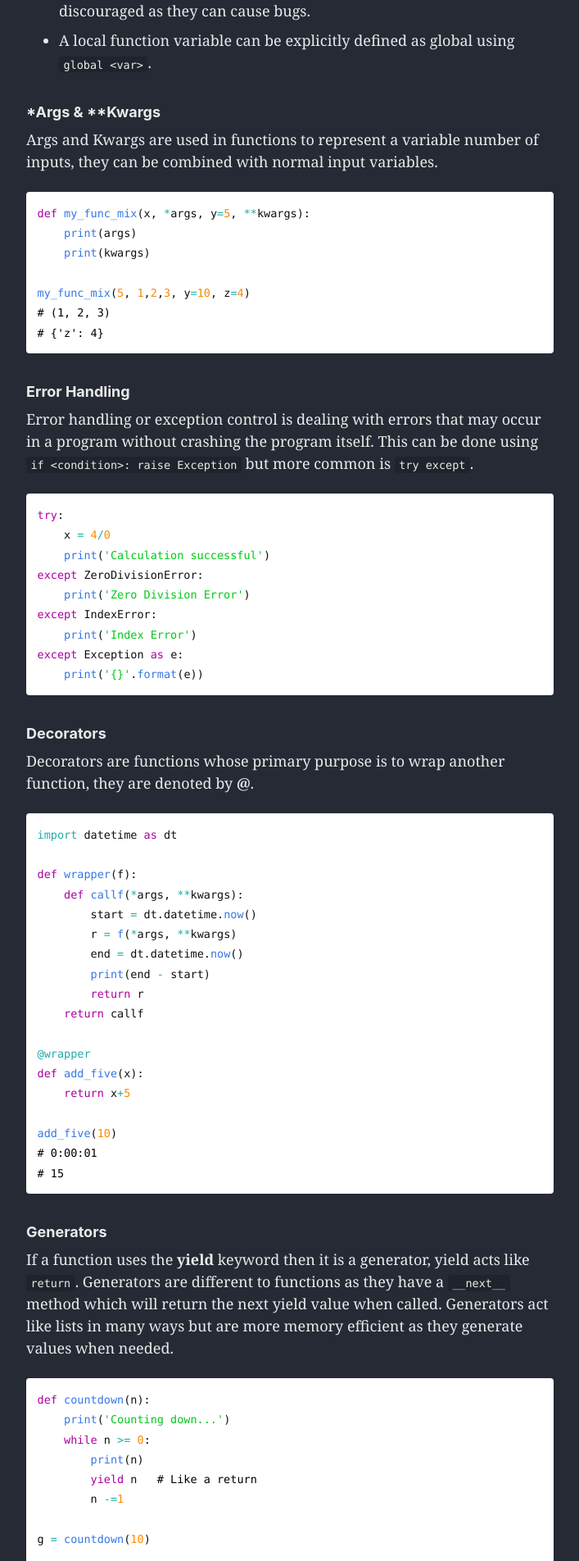
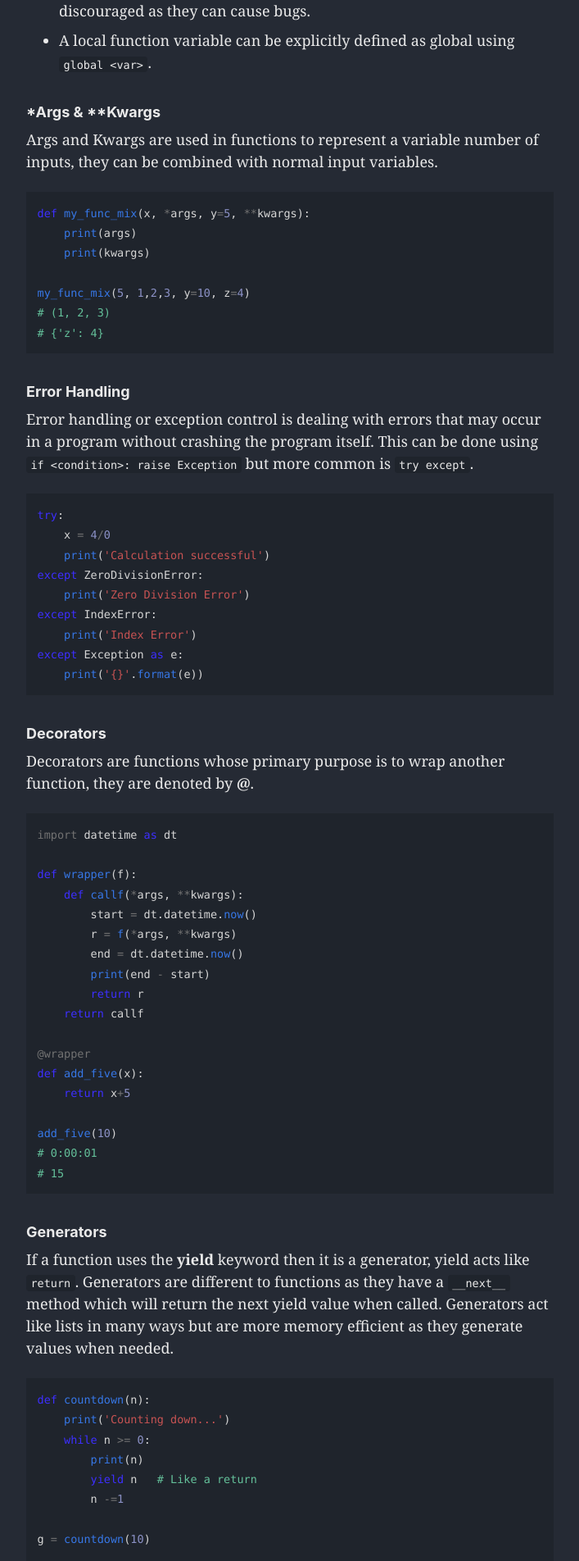
Before and after one commit to mdwcrft/mdwcrft.github.io, a Jekyll site: the page built from _posts/2019-03-02-python-advanced.md, in a window 1280 px wide. Shown: the part 564-2468 px from the top of the page at 82% size, without its empty margins (286-993 px from the left). Built offline with Jekyll 4.4.1, drawn with Linux system fonts in a browser that asks for light colours; cached includes are drawn as plain includes; nearby versions of some CDN libraries.

Commit message:
Update base colours

```diff
--- a/_sass/minimal-mistakes/_base.scss
+++ b/_sass/minimal-mistakes/_base.scss
@@ -153,6 +153,7 @@ code,
 kbd,
 samp,
 pre {
+  background-color: $code-background-color;
   font-family: $monospace;
 }
 
--- a/_sass/minimal-mistakes/_variables.scss
+++ b/_sass/minimal-mistakes/_variables.scss
@@ -54,7 +54,7 @@ $light-gray: mix(#fff, $gray, 50%) !default;
 $lighter-gray: mix(#fff, $gray, 90%) !default;
 
 $background-color: #fff !default;
-$code-background-color: #fafafa !default;
+$code-background-color: #232b2b !default;
 $code-background-color-dark: $light-gray !default;
 $text-color: $dark-gray !default;
 $muted-text-color: mix(#fff, $text-color, 35%) !default;
@@ -108,23 +108,23 @@ $masthead-link-color: $primary-color !default;
 $masthead-link-color-hover: mix(#000, $primary-color, 25%) !default;
 $navicon-link-color-hover: mix(#fff, $primary-color, 75%) !default;
 
-/* syntax highlighting (base16) */
-$base00: #263238 !default;
-$base01: #2e3c43 !default;
-$base02: #314549 !default;
-$base03: #546e7a !default;
-$base04: #b2ccd6 !default;
-$base05: #eeffff !default;
-$base06: #eeffff !default;
-$base07: #ffffff !default;
-$base08: #f07178 !default;
-$base09: #f78c6c !default;
-$base0a: #ffcb6b !default;
-$base0b: #c3e88d !default;
-$base0c: #89ddff !default;
-$base0d: #82aaff !default;
-$base0e: #c792ea !default;
-$base0f: #ff5370 !default;
+/* neon syntax highlighting (base16) */
+$base00: #ffffff;
+$base01: #e0e0e0;
+$base02: #d0d0d0;
+$base03: #b0b0b0;
+$base04: #64c09a;
+$base05: #d6d6d6;
+$base06: #000000;
+$base07: #000000;
+$base08: #ff0086;
+$base09: #8c92c7;
+$base0a: #3777e6;
+$base0b: #c75353;
+$base0c: #727272;
+$base0d: #3777e6;
+$base0e: #3d2fff;
+$base0f: #000000;
 
 /*
    Breakpoints
```
